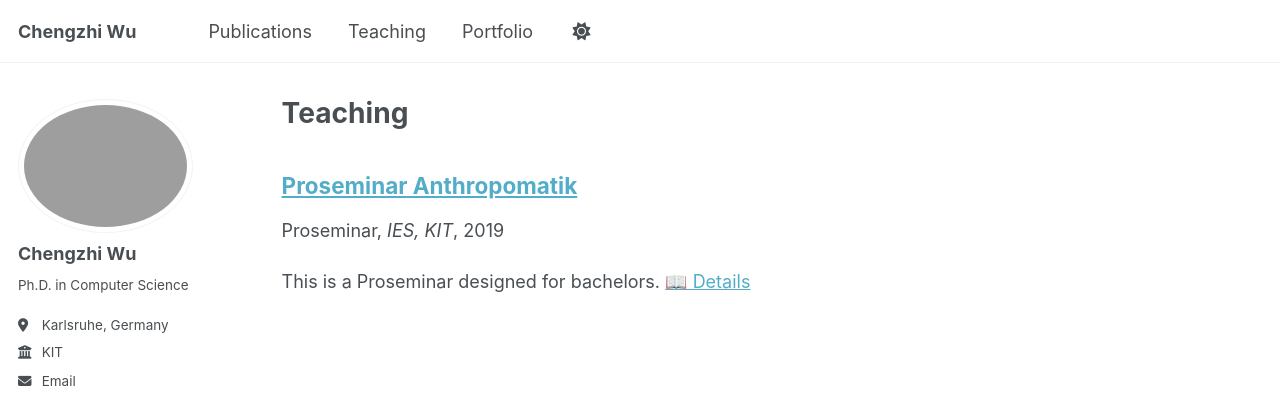
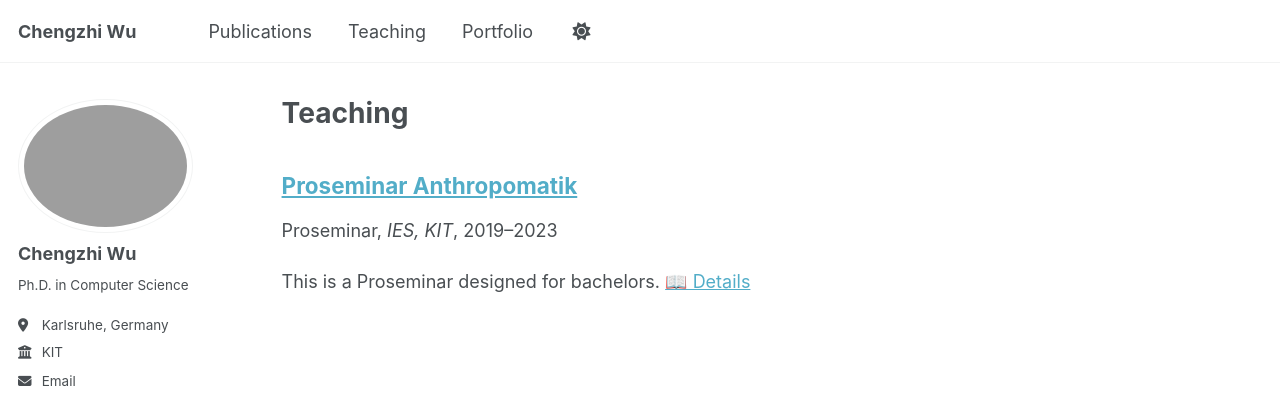
Before and after one commit to stevenczwu/stevenczwu.github.io, a Jekyll site: the page built from _pages/teaching.html, in a window 1280 px wide. Shown: the top 405 px of the page. Built offline with Jekyll 4.4.1, drawn with Linux system fonts in a browser that asks for light colours; some web fonts are replaced.

Commit message:
update teaching

```diff
--- a/_includes/archive-single.html
+++ b/_includes/archive-single.html
@@ -42,13 +42,23 @@
       <p class="page__meta"><i class="fa fa-clock" aria-hidden="true"></i> {% include read-time.html %}</p>
     {% endif %}
 
-        {% if post.collection == 'teaching' %}
-          <p> {{ post.type }}, <i>{{ post.venue }}</i>, {{ post.date | default: "1900-01-01" | date: "%Y" }} </p>
-        {% elsif post.collection == 'publications' %}
-          <p>Published in <i>{{ post.venue }}</i>, {{ post.date | default: "1900-01-01" | date: "%Y" }} </p>
-        {% elsif post.date %}
-         <p class="page__date"><strong><i class="fa fa-fw fa-calendar" aria-hidden="true"></i> {{ site.data.ui-text[site.locale].date_label | default: "Published:" }}</strong> <time datetime="{{ post.date | default: "1900-01-01" | date_to_xmlschema }}">{{ post.date | default: "1900-01-01" | date: "%B %d, %Y" }}</time></p>
+    {% if post.collection == 'teaching' %}
+      <p>
+        {{ post.type }},
+        <i>{{ post.venue }}</i>,
+        {% if post.start_date and post.end_date %}
+          {{ post.start_date | date: "%Y" }}–{{ post.end_date | date: "%Y" }}
+        {% elsif post.start_date %}
+          {{ post.start_date | date: "%Y" }}–present
+        {% else %}
+          {{ post.date | default: "1900-01-01" | date: "%Y" }}
         {% endif %}
+      </p>
+    {% elsif post.collection == 'publications' %}
+      <p>Published in <i>{{ post.venue }}</i>, {{ post.date | default: "1900-01-01" | date: "%Y" }} </p>
+    {% elsif post.date %}
+     <p class="page__date"><strong><i class="fa fa-fw fa-calendar" aria-hidden="true"></i> {{ site.data.ui-text[site.locale].date_label | default: "Published:" }}</strong> <time datetime="{{ post.date | default: "1900-01-01" | date_to_xmlschema }}">{{ post.date | default: "1900-01-01" | date: "%B %d, %Y" }}</time></p>
+    {% endif %}
 
     {% if post.excerpt and site.read_more != 'enabled' %}
     <p class="archive__item-excerpt" itemprop="description">{{ post.excerpt | markdownify }}</p>
```
Also changed, not shown: _teaching/teaching-proseminar.md (renamed from _teaching/teaching-1.md, +2 -1 lines).
